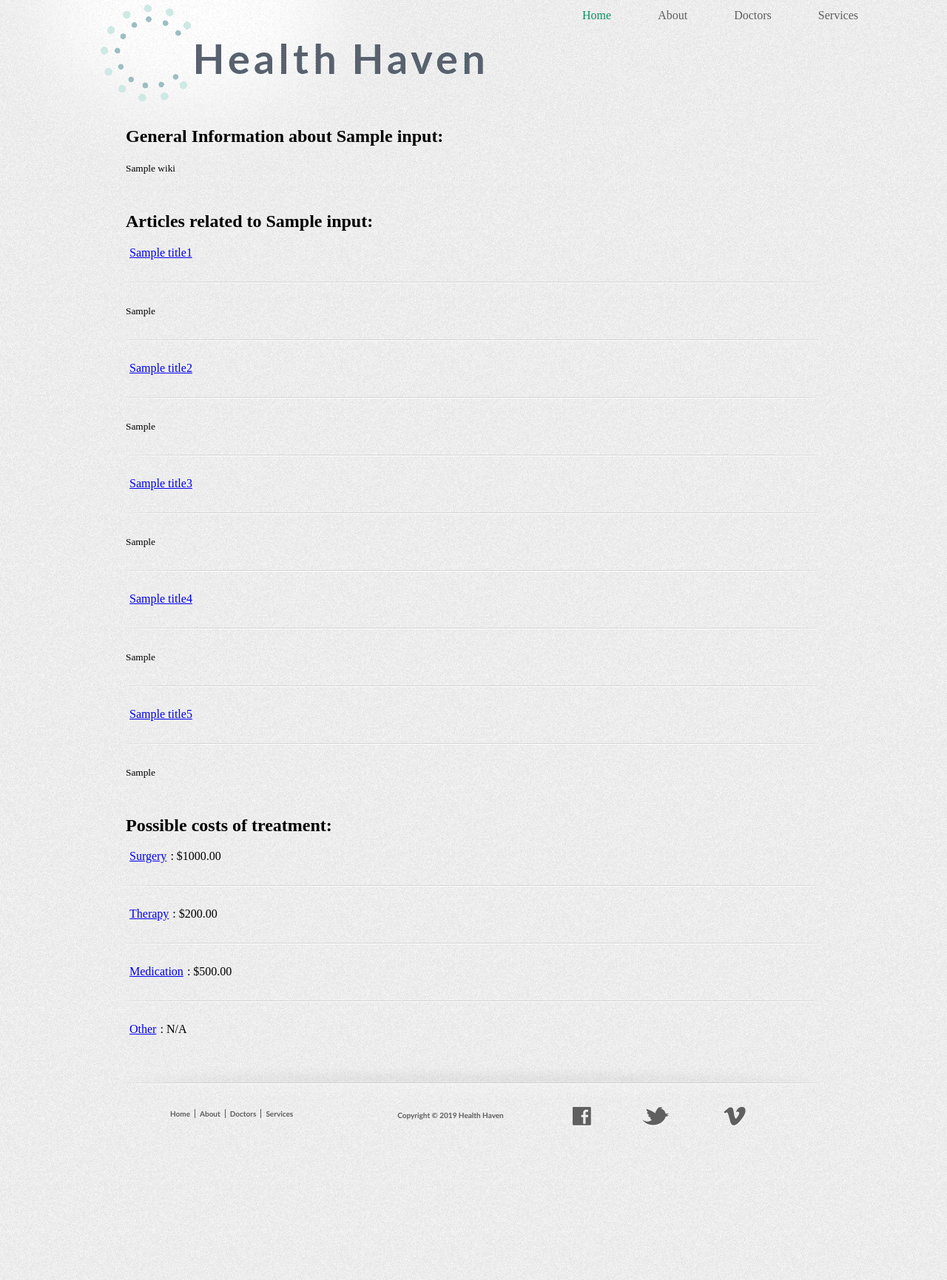
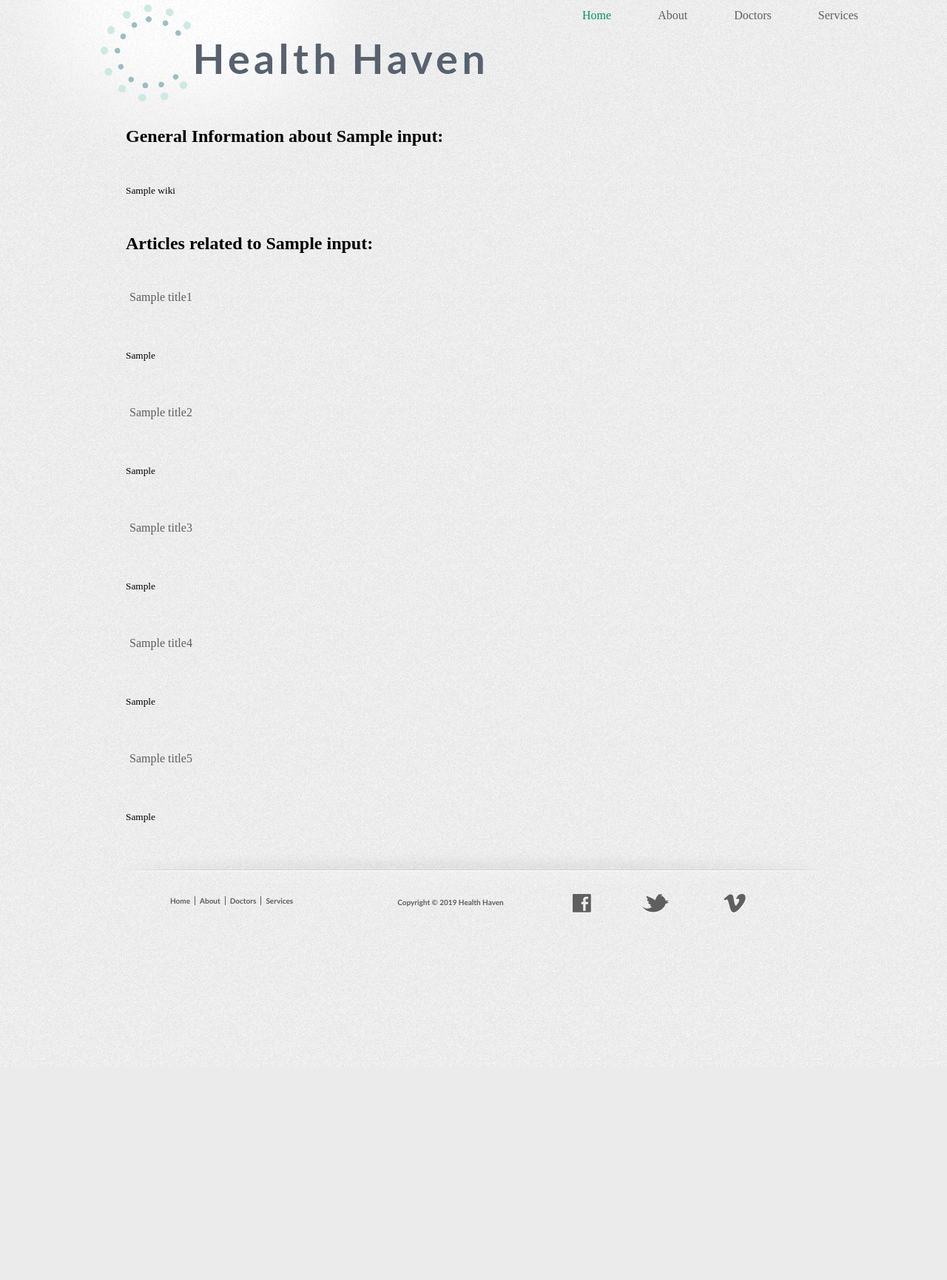
Before and after one commit to dharper998/HackBU-2019, a Flask app: template templates/search.html in a window 1280 px wide. Shown: the part 37-1768 px from the top of the page at 74% size. After the commit the page ends 1476 px from the top, so only its background shows below. Run offline with Flask 2, Linux system fonts and the light colour scheme; the template is opened without the code that fills it: most values are stand-ins (such as "Sample title", 1, 10 or a date in 2020).

Commit message:
Finalized HTML

```diff
--- a/static/styles/style.css
+++ b/static/styles/style.css
@@ -124,7 +124,7 @@
 	list-style:none;
 	margin:40px 0 0;
 	padding:0 0 50px;
-	background:url(../images/separator.jpg) no-repeat center top;
+	background:no-repeat center top;
 	overflow:hidden;
 }
 .body ul.blog li:first-child{
@@ -215,17 +215,18 @@
     padding:0;
 	overflow:hidden;
 }
-.body ul li:first-child{
-	background:none;
-	padding:0 0 30px;
-}
 .body ul li{
 	overflow:hidden;
-	background:url(../images/separator.jpg) no-repeat center top;
+	background: no-repeat center top;
 	padding:30px 0;
 }
 .body ul li a{
 	padding: 5px;
+	font-size:16px;
+	text-decoration:none;
+	color:#5e5e5e;
+	font-family: var(--font-name);
+	outline:none;
 }
 .body ul li div.featured{
 	background:url(../images/interface.jpg) no-repeat 0 -68px;
--- a/templates/search.html
+++ b/templates/search.html
@@ -38,13 +38,6 @@
 					<li><a href={{ url5 }}>{{ title5 }}</a></li>
 					<li><small>{{ ab5 }}</small></li>
 				</ul>
-				<h2><b>Possible costs of treatment:</b></h2>
-				<ul id="treatments">
-					<li><a href="#">Surgery</a>: $1000.00</li>
-					<li><a href="#">Therapy</a>: $200.00</li>
-					<li><a href="#">Medication</a>: $500.00</li>
-					<li><a href="#">Other</a>: N/A</li>
-				</ul>
 			</div>
 			<div class="footer">
 				<ul>
```
